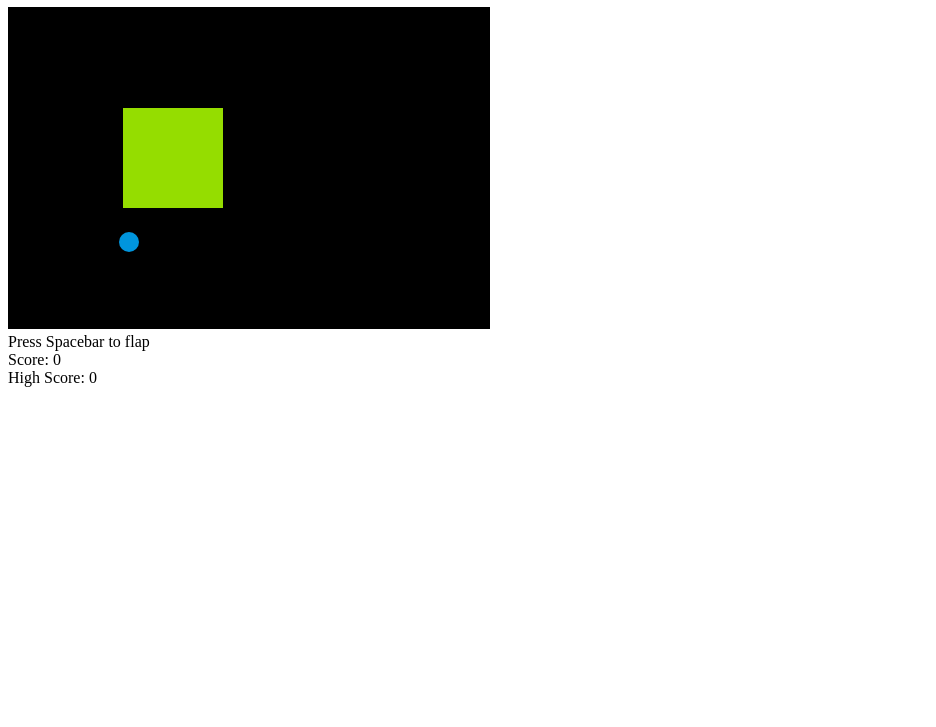
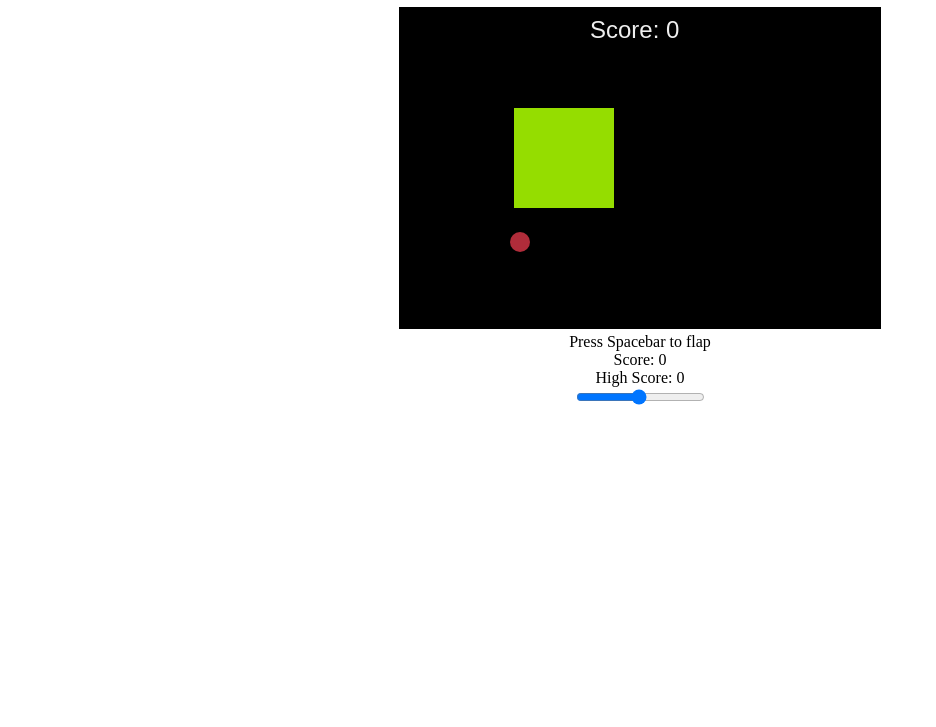
Before and after one commit to JohnZolton/floppy-bird, a plain HTML site: page game.html in a window 1280 px wide. Shown: the part 73-800 px from the top of the page, without its empty margins (0-936 px from the left). Drawn offline with Linux system fonts and the light colour scheme.

Commit message:
added difficulty bar

```diff
--- /dev/null
+++ b/game.css
@@ -0,0 +1,10 @@
+
+canvas {
+    background-color: black;
+    border:1px solid black;
+}
+
+body {
+    text-align: center;
+    justify-content: center;
+}
--- a/game.html
+++ b/game.html
@@ -7,14 +7,17 @@
         <title>Floppy bird</title>
         <meta name="description" content="">
         <meta name="viewport" content="width=device-width, initial-scale=1">
-        <link rel="stylesheet" href="">
+        <link rel="stylesheet" href="game.css">
     </head>
     <body>
         <h1>Welcome to Floppy Bird</h1>
-        <canvas id="gameCanvas" width="480" height="320" style="background-color: black; border:1px solid black;"></canvas>
+        <canvas id="gameCanvas" width="480" height="320"></canvas>
         <div>Press Spacebar to flap</div>
         <div id="score">Score: 0</div>
         <div id="hiscore">High Score: 0</div>
+        <div class="slidecontainer">
+            <input type="range" min="1" max="100" value="50" class="slider" id="difficultybar">
+        </div>
         <script src="gamelogic.js" async defer></script>
     </body>
 </html>
--- a/gamelogic.js
+++ b/gamelogic.js
@@ -1,14 +1,11 @@
 document.addEventListener('DOMContentLoaded', function() {
-    document.addEventListener("keydown", flap, false)
+    document.addEventListener("keydown", flap)
     if (sessionStorage.getItem('score')){
         document.getElementById('hiscore').innerText= "High score: " + sessionStorage.getItem('score')
     }
+    let difficultybar = document.getElementById('difficultybar')
+    difficultybar.addEventListener('change', updateDifficulty)
 })
-
-function clicked(){
-    console.log('clicked')
-    y+= dy;
-}
 
 function flap(e){
     if (e.key ===" "){
@@ -16,43 +13,48 @@ function flap(e){
     }
 }
 
-function unflap(e){
-    spacePressed = false
-}
 let canvas = document.getElementById('gameCanvas')
 let ctx = canvas.getContext('2d')
 
+let difficultybar = document.getElementById('difficultybar')
 let spacePressed = false
 var ballRadius = 10
 var x = canvas.width/4
 var y = canvas.height-200
 var dx = 2
 var dy = 3
-
-let difficulty = 30
-let gap = canvas.heigh - difficulty
+let difficulty = 50
+console.log(sessionStorage.getItem('difficulty'))
+if (sessionStorage.getItem('difficulty')){
+    difficulty = sessionStorage.getItem('difficulty')
+    difficultybar.value = difficulty
+} else {
+    difficulty = 50
+}
+let gap = canvas.height - difficulty
 let flapped = 0
 let barx = canvas.width - 100
 let bary = 100
 let score = 0
 // y = a(t)^2 + v(t) + h
 
+function updateDifficulty(){
+    difficulty = document.getElementById('difficultybar').value
+    sessionStorage.setItem('difficulty', difficulty)
+    console.log(difficulty)
+}
+
 function drawBall() {
     ctx.beginPath();
     ctx.arc(x, y, ballRadius, 0, Math.PI*2);
-    ctx.fillStyle = "#0095DD";
+    ctx.fillStyle = "#b02c3a";
     ctx.fill();
     ctx.closePath();
 }
 
 function drawObstacles(){
-    let gaptop = Math.random()*canvas.heigh
-    let gapbottom = gaptop - gap
-
-    let barWidth = 10
-    let barHeight = gap
     ctx.beginPath();
-    ctx.rect(barx, bary, 100, 100);
+    ctx.rect(barx, bary, 100, 150-difficulty);
     ctx.fillStyle = "#95dd00";
     ctx.fill();
     ctx.closePath();
@@ -64,13 +66,19 @@ function endgame() {
     clearInterval(interval)
 }
 
+function drawScore() {
+  ctx.font = "24px Arial";
+  ctx.fillStyle = "#eeeeee";
+  ctx.fillText(`Score: ${score}`, 190, 30);
+}
+
 function draw() {
     ctx.clearRect(0, 0, canvas.width, canvas.height);
     drawObstacles()
     drawBall();
     if(y + dy > canvas.height-ballRadius || y + dy < ballRadius) {endgame()}
 
-    if ((y < bary || y > bary + 100) && (barx < x)) {endgame()}
+    if ((y  < bary || y > bary + 150 - difficulty) && (barx < x)) {endgame()}
     if (spacePressed){
         flapped = 40
         spacePressed = false
@@ -81,12 +89,12 @@ function draw() {
     } else {
         y += dy
     }
-
+    drawScore()
     flapped -= 10
     barx -= 7
     if (barx < 0) {
         barx = canvas.width
-        bary = Math.random()*(canvas.height - 2*difficulty)
+        bary = Math.random()*(canvas.height - difficulty - 100)
         score += 1
         document.getElementById('score').innerText= "Score: " + score
         if (score > sessionStorage.getItem('score')) {
```
